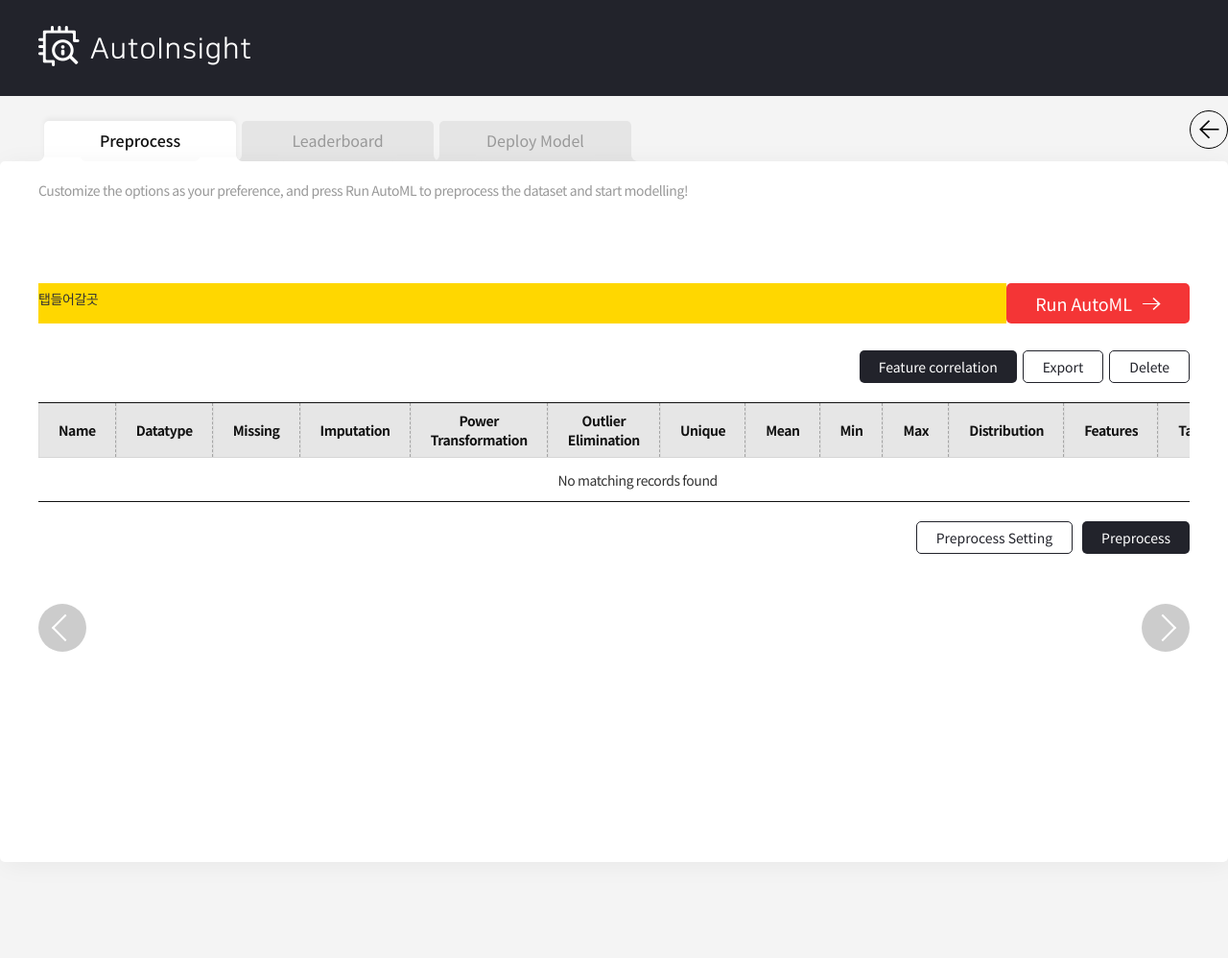
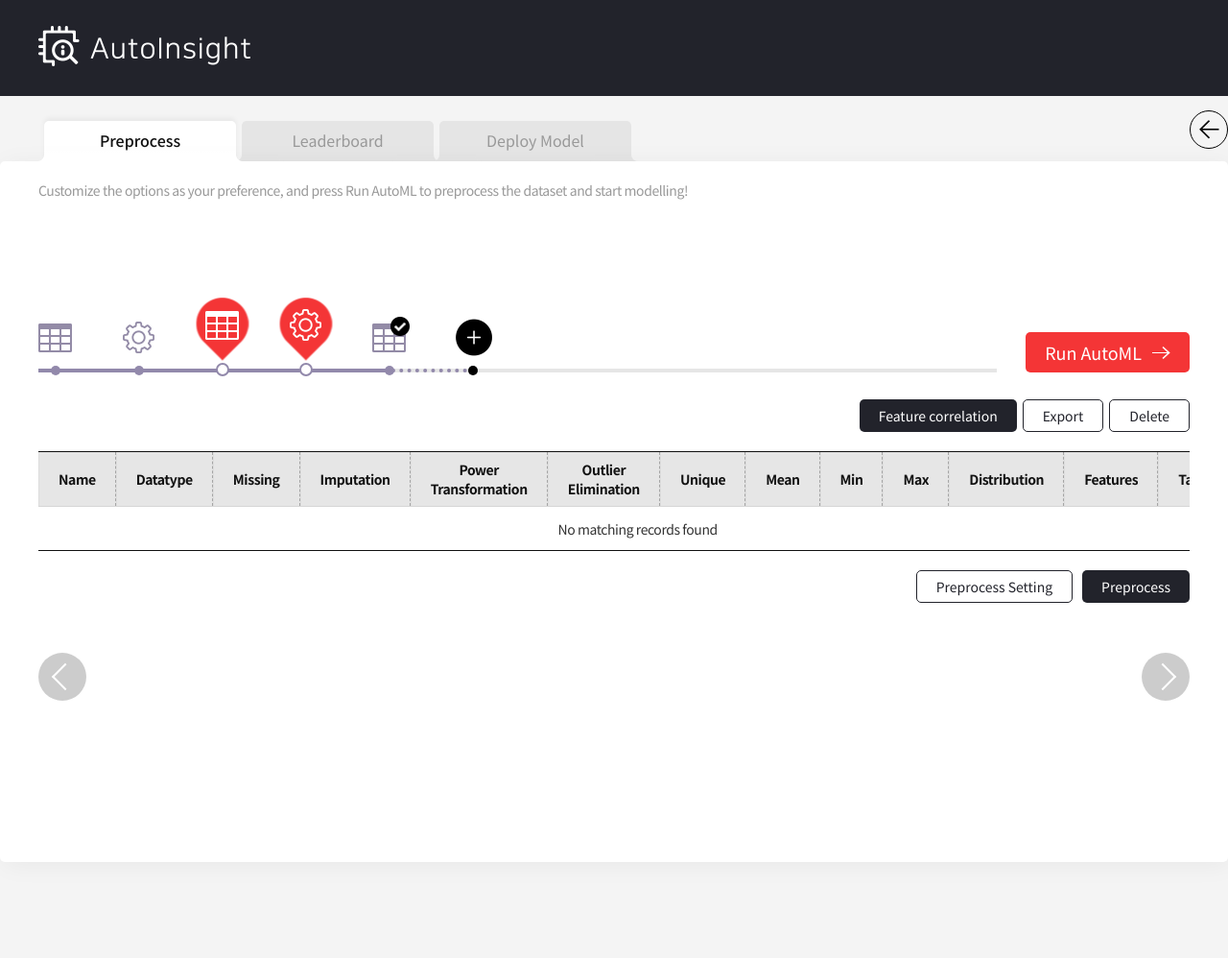
Before and after one commit to happytk/autoinsight-frontend, a Django app: template autoinsight_frontend/templates/preprocess.html in a window 1280 px wide. Shown: the whole page at 96% size. Run offline with Django 3.2, Linux system fonts and the light colour scheme; the template is opened without the code that fills it, so the values that code supplies are empty; some libraries are stand-ins or nearby versions.

Commit message:
preprocess tab 추가

```diff
--- a/autoinsight_frontend/static/autoinsight_frontend/css/style.css
+++ b/autoinsight_frontend/static/autoinsight_frontend/css/style.css
@@ -117,7 +117,7 @@ table {
     line-height: 0;
     text-indent: -9999px;
     background:url(../img/ico_automl.png);
-    background-size: 120px 120px;
+    background-size: 120px 250px;
 }
 .disabled{
     pointer-events:none;
@@ -145,8 +145,6 @@ button:disabled{
 .btn_m {
     height:34px;
 }
-
-
 .btn_b {
     height:42px;
     font-size: 18px;
@@ -386,7 +384,7 @@ button:disabled{
     height: 4px;
     margin-top:-2px;
     background: url(../img/ico_automl.png);
-    background-size: 120px 120px;
+    background-size: 120px 250px;
     background-position: -20px -10px;
 }
 select.form-control {
@@ -579,11 +577,14 @@ dt {
     border-bottom:0;
 }
 .tbl_g .wrap_select select {
-    min-width: 120px;
+    min-width: 110px;
     margin-right:1px;
 }
 .tbl_g canvas {
-    height:50px;
+    height:40px;
+}
+.tbl_g button + button {
+    margin-left:2px;
 }
 .area_scroll{
     overflow-x:hidden;
@@ -774,6 +775,17 @@ main {
     background-position: 0 100%, 100% 100%;
     background-repeat: no-repeat, no-repeat;
 }
+.list_menu .active:before {
+    content:'';
+    position: absolute;
+    bottom:0;
+    left:0;
+    right:0;
+    height:13px;
+    background:#fff;
+    background:linear-gradient(0deg, rgba(255,255,255,1) 65%, rgba(255,255,255,0) 100%);
+    z-index: 10;
+}
 .list_menu .active {
     background-color:#fff;
     -webkit-box-shadow: 0px -3px 5px rgba(0,0,0,.05);
@@ -787,9 +799,7 @@ main {
     color:#111;
     font-weight: 500;
 }
-
-/** content **/
-/* preprocess */
+/* common */
 .section_content {
     min-height:730px;
     margin:0 -40px 100px;
@@ -801,6 +811,12 @@ main {
     -webkit-box-shadow: 3px 3px 27px rgba(0,0,0,.05);
     box-shadow: 3px 3px 27px rgba(0,0,0,.05);
 }
+.info_table {
+    display: -webkit-box;
+    display: -ms-flexbox;
+    display: flex;
+    white-space: nowrap;
+}
 .btn_back {
     position: absolute;
     bottom: 13px;
@@ -817,6 +833,40 @@ main {
     height:20px;
     background-position: -35px -75px;
 }
+.btn_sort {
+    float: right;
+    padding:0;
+    background-color: transparent;
+}
+.btn_sort .ico_sort {
+    width:18px;
+    height:13px;
+    margin-top:3px;
+    background-position:-50px 0;
+}
+.btn_interpolation {
+    float: right;
+    padding:0;
+    background-color: transparent;
+}
+.btn_interpolation .ico_interpolation {
+    width:15px;
+    height:16px;
+    margin-top:3px;
+    background-position: -30px 0;
+}
+.btn_setup .ico_setup {
+    width:22px;
+    height:22px;
+    margin-top:2px;
+    background-position: -30px -20px;
+}
+.btn_confirm .ico_arr {
+    width:19px;
+    height:13px;
+    margin: 7px 0 0 7px;
+    background-position: -100px 0;
+}
 .area_tit {
     overflow: hidden;
     min-height: 72px;
@@ -880,7 +930,6 @@ main {
     table-layout: unset;
     min-width:100%;
 }
-
 .wrap_experiment .tbl_g td, .wrap_experiment .tbl_g th,
 .wrap_preprocess .tbl_g td, .wrap_preprocess .tbl_g th,
 .wrap_leaderboard .tbl_g td, .wrap_leaderboard .tbl_g th {
@@ -889,6 +938,131 @@ main {
 }
 .bootstrap-table {
     position: relative;
+}
+
+/** content **/
+/* preprocess */
+.tab_preprocess {
+    flex:1;
+    margin:16px 30px 0 0;
+    border-bottom: 4px solid #e6e6e6;
+}
+.tab_preprocess .nav {
+    height: 73px;
+}
+.tab_preprocess .nav-item {
+    float: left;
+    height: 100%;
+    padding-left:52px;
+    text-align: center;
+}
+.tab_preprocess .nav-item:first-child{
+    padding-left:0;
+}
+.tab_preprocess .nav-item:after {
+    content:'';
+    position: absolute;
+    bottom:-4px;
+    left:0;
+    right:0;
+    height:4px;
+    background-color:#9289ab
+}
+.tab_preprocess .nav-link{
+    position: relative;
+    width:35px;
+    height:100%;
+    padding:0
+}
+.tab_preprocess .nav-link:hover, .tab_preprocess .nav-link:focus {
+    background-color:transparent
+}
+.tab_preprocess .nav-link:after {
+    content:'';
+    position: absolute;
+    bottom:-7px;
+    left:50%;
+    width:10px;
+    height:10px;
+    margin-left:-5px;
+    background-color:#9289ab;
+    border-radius: 50%;
+    z-index: 1;
+}
+.tab_preprocess .item_add:after {
+    left:-15px;
+    right:15px;
+    border-bottom:4px dotted #9289ab;
+    background-color:#e6e6e6
+}
+.tab_preprocess .item_add .nav-link:after {
+    background-color:#000;
+}
+.tab_preprocess .ico_table {
+    width:35px;
+    height:30px;
+    margin-top:26px;
+    background-position: 0 -170px;
+}
+.tab_preprocess .ico_automl {
+    position: relative;
+}
+.tab_preprocess .ico_set {
+    width:33px;
+    height:33px;
+    margin-top:24px;
+    background-position: -60px -75px;
+}
+.tab_preprocess .ico_add {
+    width:38px;
+    height:39px;
+    margin-top:21px;
+    background-position: -80px -170px;
+}
+.tab_preprocess .ico_on {
+    position: absolute;
+    top:19px;
+    right:-4px;
+    width:20px;
+    height:20px;
+    background-position: -100px -75px;
+}
+.tab_preprocess .item_point .nav-link:before {
+    content:'';
+    position: absolute;
+    top:-1px;
+    left:50%;
+    width:55px;
+    height:66px;
+    background:url(../img/ico_automl.png) 0 -100px;
+    background-size:120px 250px;
+    transform: translateX(-50%);
+}
+.tab_preprocess .item_point .nav-link:after {
+    bottom: -8px;
+    width:14px;
+    height:14px;
+    margin-left:-7px;
+    border:2px solid #9289ab;
+    background-color:#fff;
+}
+.tab_preprocess .item_point .nav-link .ico_set {
+    margin-top:11px;
+    background-position: -60px -110px;
+}
+.tab_preprocess .item_point .nav-link .ico_table {
+    margin-top:13px;
+    background-position: -40px -170px;
+}
+.btn_run {
+    align-self: flex-end;
+    background-color:#f43536
+}
+.btn_run .ico_arr {
+    width:19px;
+    height:13px;
+    margin: 7px 0 0 7px;
+    background-position: -100px 0;
 }
 .tbl_nav button {
     position: absolute;
@@ -914,7 +1088,6 @@ main {
     box-sizing: border-box;
     transform: rotate(225deg);
 }
-
 .tbl_nav.sticky button {
     position:fixed;
 }
@@ -959,47 +1132,7 @@ td .wrap_select {
     -webkit-appearance: none;
     background-color:transparent
 }
-.btn_sort {
-    float: right;
-    padding:0;
-    background-color: transparent;
-}
-.btn_sort .ico_sort {
-    width:18px;
-    height:13px;
-    margin-top:3px;
-    background-position:-50px 0;
-}
-.btn_interpolation {
-    float: right;
-    padding:0;
-    background-color: transparent;
-}
-.btn_interpolation .ico_interpolation {
-    width:15px;
-    height:16px;
-    margin-top:3px;
-    background-position: -30px 0;
-}
-.btn_setup .ico_setup {
-    width:22px;
-    height:22px;
-    margin-top:2px;
-    background-position: -30px -20px;
-}
-.btn_confirm .ico_arr {
-    width:19px;
-    height:13px;
-    margin: 7px 0 0 7px;
-    background-position: -100px 0;
-}
 /* leaderboard */
-.info_table {
-    display: -webkit-box;
-    display: -ms-flexbox;
-    display: flex;
-    white-space: nowrap;
-}
 .area_progress {
     overflow: hidden;
     display:-webkit-box;
@@ -1262,45 +1395,6 @@ td .wrap_select {
 
 /** popup **/
 /* common */
-/* .dimmed_layer {
-    position:fixed;
-    top:0;
-    left:0;
-    right:0;
-    bottom:0;
-    background-color:rgba(17,17,17,.6);
-    z-index: 20;
-}
-.wrap_popup {
-    position: fixed;
-    top: 0;
-    right: 0;
-    bottom: 0;
-    left: 0;
-    font-size: 0;
-    text-align: center;
-    z-index: 20;
-}
-.wrap_popup:after {
-    display: inline-block;
-    height: 100%;
-    vertical-align: middle;
-    content: '';
-}
-.inner_popup {
-    overflow: hidden;
-    position: relative;
-    display: inline-block;
-    width: 100%;
-    max-width: 925px;
-    border-radius: 5px;
-    font-size: 14px;
-    vertical-align: middle;
-    text-align: left;
-    background-color: #fff;
-    box-sizing: border-box;
-    box-shadow: 1px 1px 10px rgba(57,57,57,0.37);
-} */
 .modal-content {
     width: 100%;
     border:0;
@@ -1408,6 +1502,9 @@ td .wrap_select {
     height:1px;
     background-color:#fff;
     background-image:none;
+}
+.modal-content .list_menu .active:before {
+    display: none;
 }
 .modal-content .box_content {
     overflow: initial;
@@ -1538,14 +1635,14 @@ path.highcharts-grid-line {
 .popup_info .modal-dialog {
     width:925px;
 }
-#featureChart g.highcharts-xaxis path.highcharts-tick {
+/* #featureChart g.highcharts-xaxis path.highcharts-tick {
     -webkit-transform: translateY(12px);
     -ms-transform: translateY(12px);
     transform: translateY(12px)
 }
 #featureChart g.highcharts-xaxis path.highcharts-tick:nth-last-child(3) {
     display: none;
-}
+} */
 #featureChart g.highcharts-yaxis path.highcharts-tick:first-of-type, .popup_info g.highcharts-yaxis path.highcharts-tick:nth-last-child(3) {
     display: none;
 }
@@ -1765,7 +1862,7 @@ path.highcharts-grid-line {
     width:18px;
     height:17px;
     background:url(../img/ico_automl.png) 0 -80px no-repeat;
-    background-size: 120px 120px;
+    background-size: 120px 250px;
 
 }
 .list_custom .input-group.date .glyphicon-calendar {
@@ -1915,7 +2012,7 @@ path.highcharts-grid-line {
     border: 0;
     color: transparent;
     background: url(../img/ico_automl.png);
-    background-size: 120px 120px;
+    background-size: 120px 250px;
 }
 .input-group .form-control {
     -webkit-box-shadow: none;
--- a/autoinsight_frontend/templates/preprocess.html
+++ b/autoinsight_frontend/templates/preprocess.html
@@ -152,8 +152,42 @@
                             </li>
                         </ul> -->
                         <div class="info_table">
-                            <div class="area_progress" style="background:gold">탭들어갈곳</div> <!-- 임시 -->
-                            <button class="btn_b btn_confirm toggle-disable" type="button" onclick="$FRONTEND._p.runAutoml()">
+                            <div class="tab_preprocess">
+                                <ul class="nav">
+                                    <li class="nav-item">
+                                        <a class="nav-link active" href="#">
+                                            <span class="ico_automl ico_table">결과</span>
+                                        </a>
+                                    </li>
+                                    <li class="nav-item">
+                                        <a class="nav-link active" href="#">
+                                            <span class="ico_automl ico_set">preprocess</span>
+                                        </a>
+                                    </li>
+                                    <li class="nav-item item_point">
+                                        <a class="nav-link active" href="#">
+                                            <span class="ico_automl ico_table">결과</span>
+                                        </a>
+                                    </li>
+                                    <li class="nav-item item_point">
+                                        <a class="nav-link active" href="#">
+                                            <span class="ico_automl ico_set">preprocess</span>
+                                        </a>
+                                    </li>
+                                    <li class="nav-item">
+                                        <a class="nav-link active" href="#">
+                                            <span class="ico_automl ico_table">결과</span>
+                                            <span class="ico_automl ico_on">선택됨</span>
+                                        </a>
+                                    </li>
+                                    <li class="nav-item item_add">
+                                        <a class="nav-link active" href="#">
+                                            <span class="ico_automl ico_add">추가</span>
+                                        </a>
+                                    </li>
+                                </ul>
+                            </div>
+                            <button class="btn_b btn_run toggle-disable" type="button" onclick="$FRONTEND._p.runAutoml()">
                                 Run AutoML <span class="ico_automl ico_arr"></span>
                             </button>
                         </div>
```
Also changed, not shown: autoinsight_frontend/static/autoinsight_frontend/img/ico_automl.png.
